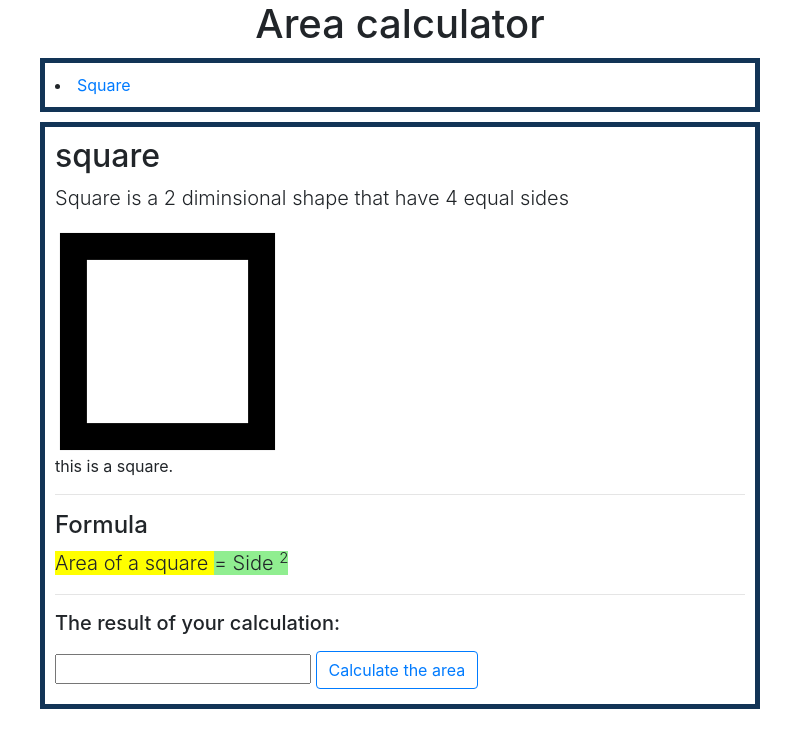
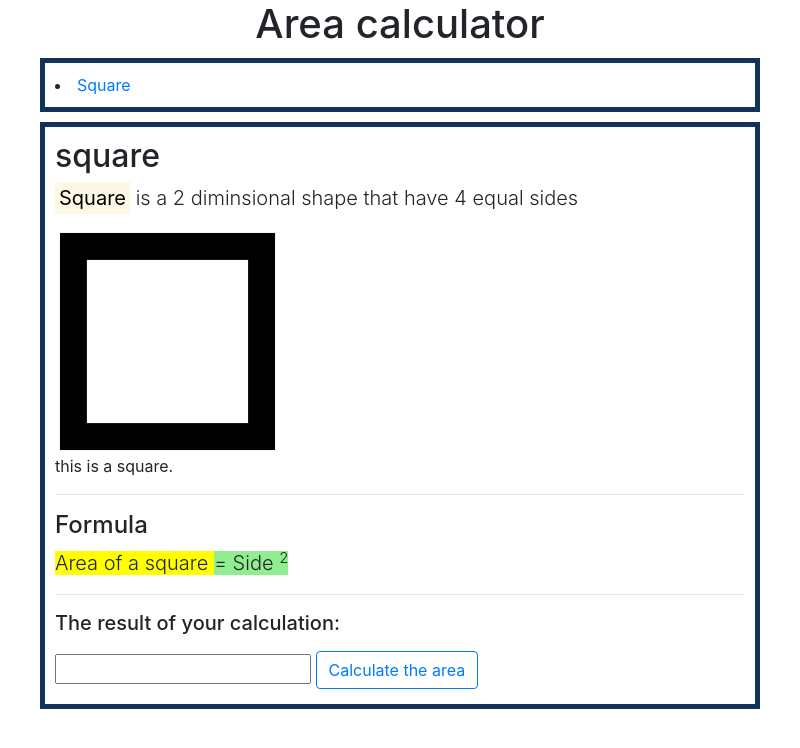
Before and after one commit to codeL123456/2d-shapes-calculator, an Electron app: page src/area/main.html in a window 800 px wide. Drawn offline with nearby package versions, Linux system fonts and the light colour scheme.

Commit message:
highlighted "square"

```diff
--- a/src/area/main.html
+++ b/src/area/main.html
@@ -22,7 +22,7 @@
     <div class="container description" id="square">
         <h2>square</h2>
         <!--Introduction-->
-        <p class="lead">Square is a 2 diminsional shape that have 4 equal sides</p>
+        <p class="lead"><mark><b>Square</b></mark> is a 2 diminsional shape that have 4 equal sides</p>
         <!--an image for the square-->
         <img src="img/square.png" alt="square">
         <p>this is a square.</p>
--- a/src/area/main.js
+++ b/src/area/main.js
@@ -15,5 +15,6 @@ window.onload = function () {
 
         //displaying the values
         return $("#res").html(result);
-    })
+    });
+
 }
```
